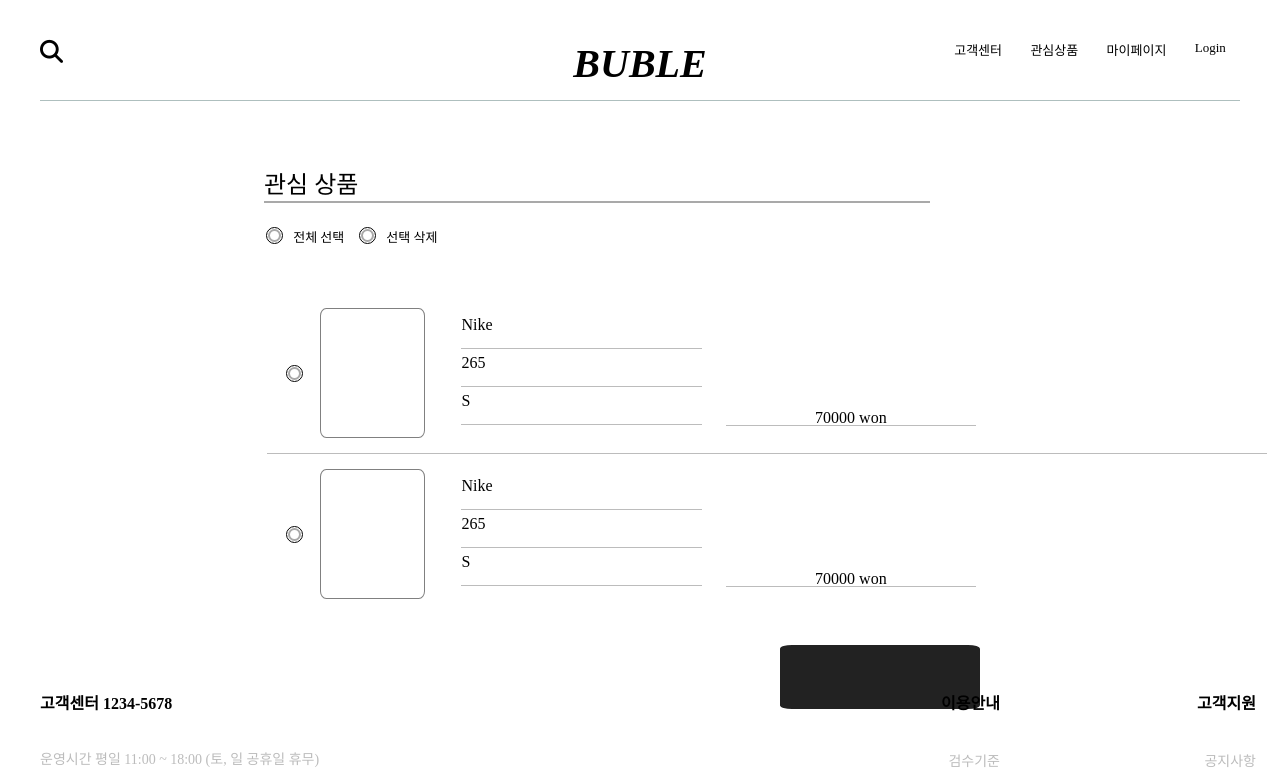
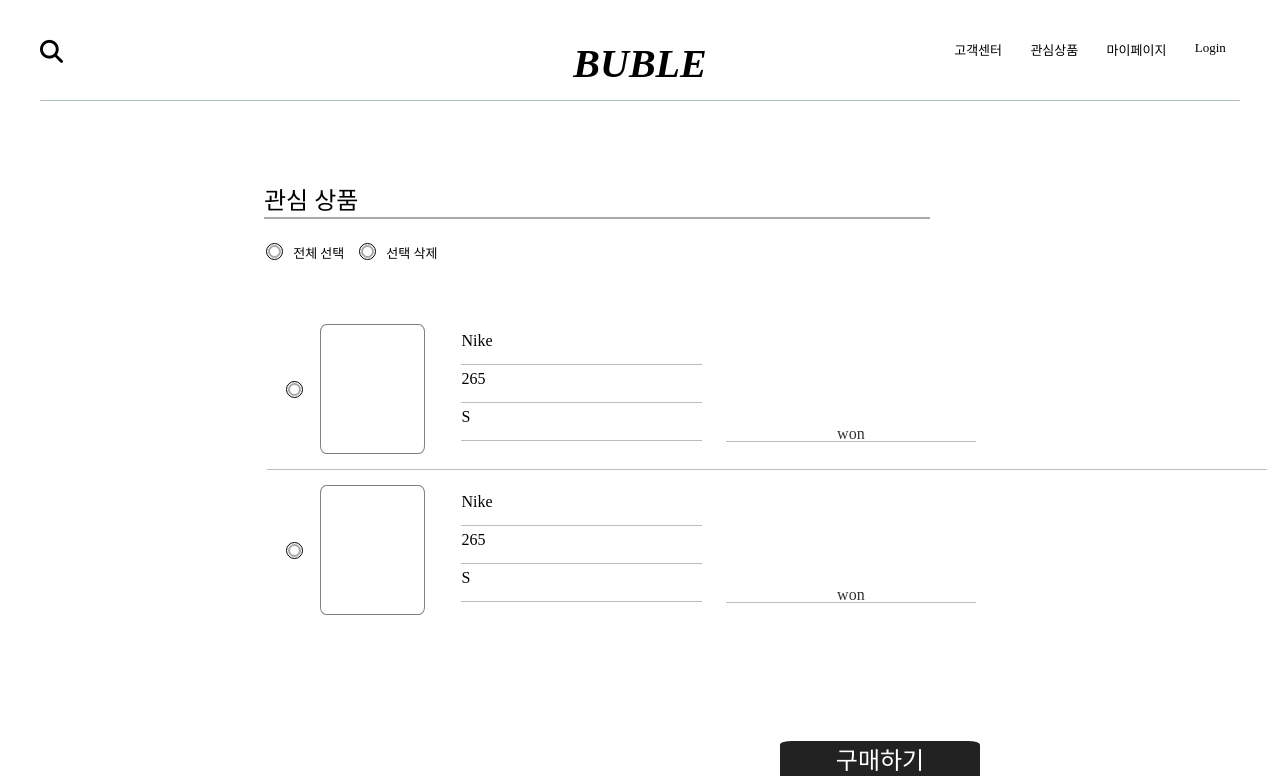
Before and after one commit to codestates/BUBLE, a React (Create React App) app: page /Basket in a window 1280 px wide. Shown: the top 776 px of the page. Built offline with nearby package versions, Linux system fonts and the light colour scheme.

Commit message:
basket 2차

```diff
--- a/src/pages/Basket.js
+++ b/src/pages/Basket.js
@@ -32,7 +32,7 @@ function Basket() {
                     <ContentSize>265</ContentSize>
                     <ContentGrade>S</ContentGrade>
                 </BodyDivContent>
-                <BodyDivPrice>70000 won</BodyDivPrice>
+                <BodyDivPrice>      won</BodyDivPrice>
             </BodyDiv>
         )
     }
@@ -60,10 +60,15 @@ function Basket() {
                     {BasketBodyContent()}
                     {BasketBodyContent()}
                     {BasketBodyContent()}
+                    {BasketBodyContent()}
+                    {BasketBodyContent()}
                 </BasketBody>
                 <BasketSum>
+                    <CalculatorText>
+                        {/* 총 3개 가격 210000 won */}
+                    </CalculatorText>
                     <SumDiv>
-
+                        구매하기
                     </SumDiv>
                 </BasketSum>
             </BasketMiddle>
@@ -90,9 +95,9 @@ border: 1px solid blue; */
 `
 //중단
 const BasketMiddle = styled.div`
-height: 60vh ;
+height: 70vh ;
 /* border: 1px solid black; */
-margin-top: 2em;
+margin-top: 3em;
 /* display: flex; */
 `
 const BasketTitle = styled.div`
@@ -242,21 +247,28 @@ width: 25%;
 vertical-align:center;
 text-align: center;
 flex-direction:column;
+color: #333333;
 `
 const BasketSum = styled.div`
-height:4em;
+height:10em;
 width:100% ;
-
+/* display:flex ; */
 justify-items:center ;
 /* place-items:center; */
 text-align: center;
 
+`
+const CalculatorText = styled.div`
+font-size: 19px;
+width: 35vh;
+height: 8vh ;
 `
 const SumDiv = styled.div`
 border-radius: 6% ;
 margin-top: 2em;
 margin-left:60vh ;
 color:white ;
+font-size:1.5em ;
 background-color:#222222;
 display:inline-block;
 width: 25vh;
```
